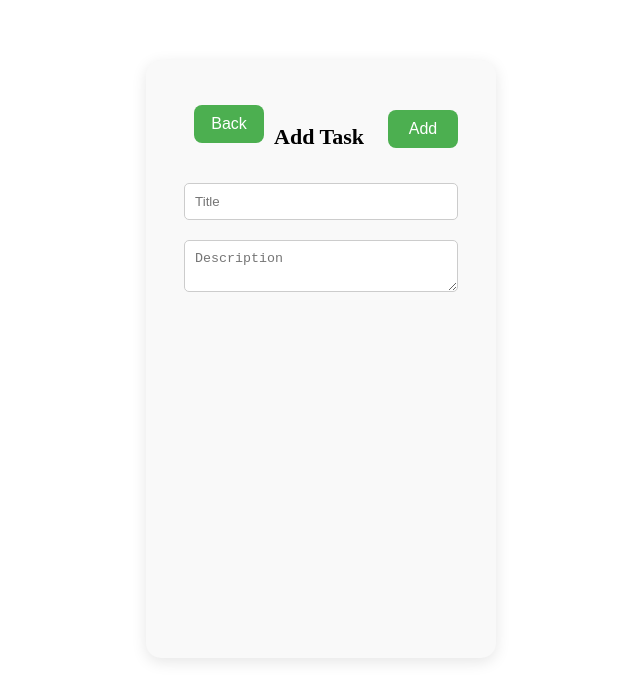
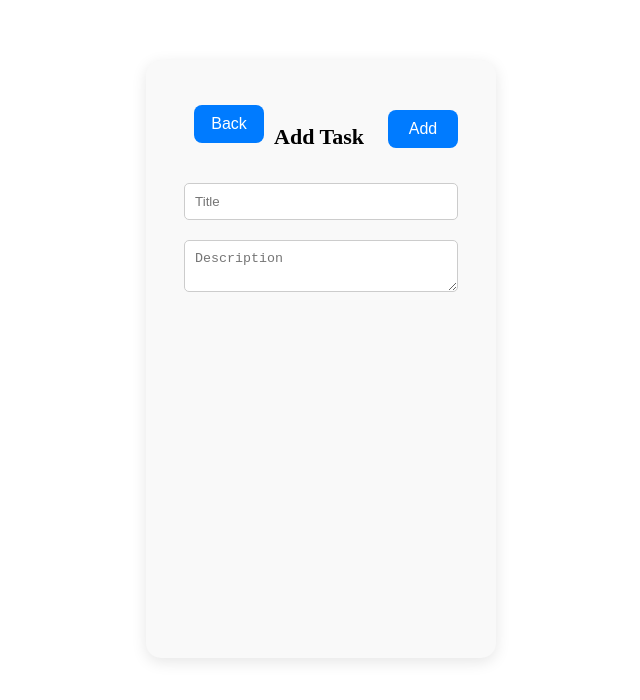
Before and after one commit to jonathanljc/HCI-Elderly-Healthcare-Application, a React (Vite) app in the folder inf2002-project/: page /add-task in a window 1280 px wide. Shown: the top 700 px of the page, without its empty margins (319-959 px from the left). Built offline with nearby package versions, Linux system fonts and the light colour scheme.

Commit message:
change button color for medication and fix routing

```diff
--- a/inf2002-project/src/medication/MedicationManagement.css
+++ b/inf2002-project/src/medication/MedicationManagement.css
@@ -14,13 +14,13 @@
   margin: 10px 0 20px 10px; /* Space from the top of the container and aligned to the left */
   padding: 10px;
   border: none;
-  background-color: #4caf50;
+  background-color: #007bff;
   color: white;
   cursor: pointer;
 }
 
 .back-button:hover {
-  background-color: #45a049;
+  background-color: #007bff;
 }
 
 .header {
@@ -34,14 +34,14 @@
 .add-medication-button {
   padding: 10px;
   border: none;
-  background-color: #4caf50;
+  background-color: #007bff;
   color: white;
   cursor: pointer;
 }
 
 .add-button:hover,
 .add-medication-button:hover {
-  background-color: #45a049;
+  background-color: #007bff;
 }
 
 .search-bar {
--- a/inf2002-project/src/medication/MedicationManagement.jsx
+++ b/inf2002-project/src/medication/MedicationManagement.jsx
@@ -2,8 +2,10 @@ import { useState } from 'react';
 import PropTypes from 'prop-types';
 import './MedicationManagement.css';
 import Navbar from '../navbar/Navbar';
+import { useNavigate } from 'react-router';
 
 const MedicationManagement = () => {
+  const navigate = useNavigate();
   const [medications, setMedications] = useState([]);
   const [showAddMedicine, setShowAddMedicine] = useState(false);
 
@@ -12,7 +14,11 @@ const MedicationManagement = () => {
   };
 
   const handleBack = () => {
-    setShowAddMedicine(false);
+    if (showAddMedicine) {
+      setShowAddMedicine(false); // Go back to the medication list
+    } else {
+      navigate('/homepage'); // Navigate to the homepage
+    }
   };
 
   return (
@@ -21,7 +27,7 @@ const MedicationManagement = () => {
 
       {/* Back button - appears in both views */}
       <button className="back-button" onClick={handleBack}>
-        BACK
+      <i className="fas fa-arrow-left"></i> Back
       </button>
 
       {!showAddMedicine ? (
```
